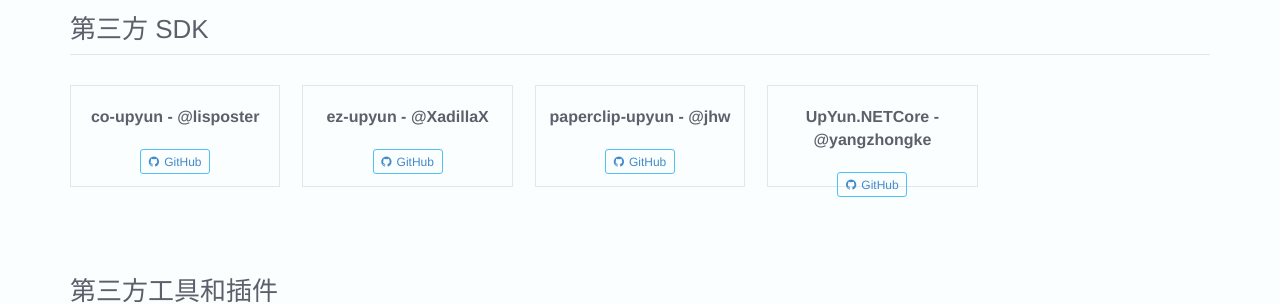
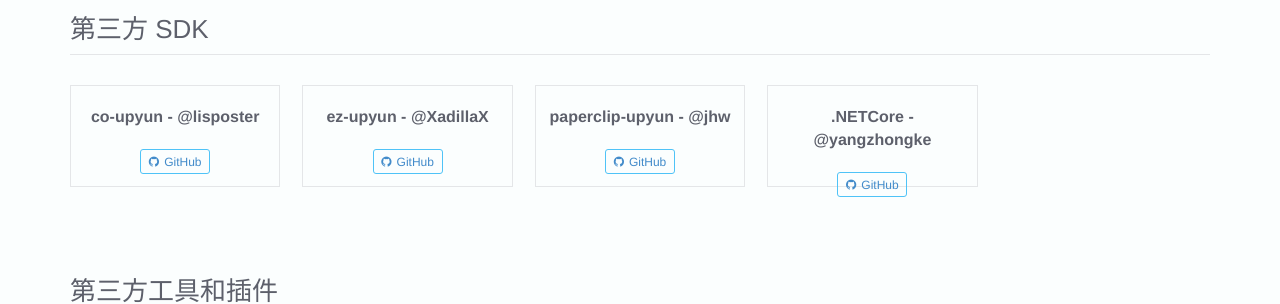
Before and after one commit to upyun/docs, an MkDocs documentation site: the page built from sources/download/index.md, in a window 1280 px wide. Shown: the part 1468-1772 px from the top of the page. Built offline with MkDocs 1.6.1, drawn with Linux system fonts in a browser that asks for light colours; old or Windows-style settings are respelled for this version of MkDocs.

```diff
--- a/sources/download/index.md
+++ b/sources/download/index.md
@@ -209,7 +209,7 @@
         </div>
     </li>
 	<li>
-        <strong>UpYun.NETCore - @yangzhongke</strong>
+        <strong>.NETCore - @yangzhongke</strong>
         <div class="links">
             <a href="https://github.com/yangzhongke/UpYun.NETCore" class="btn btn-xs" target="_blank"><i class="fa fa-github"></i>GitHub</a>
         </div>
```
